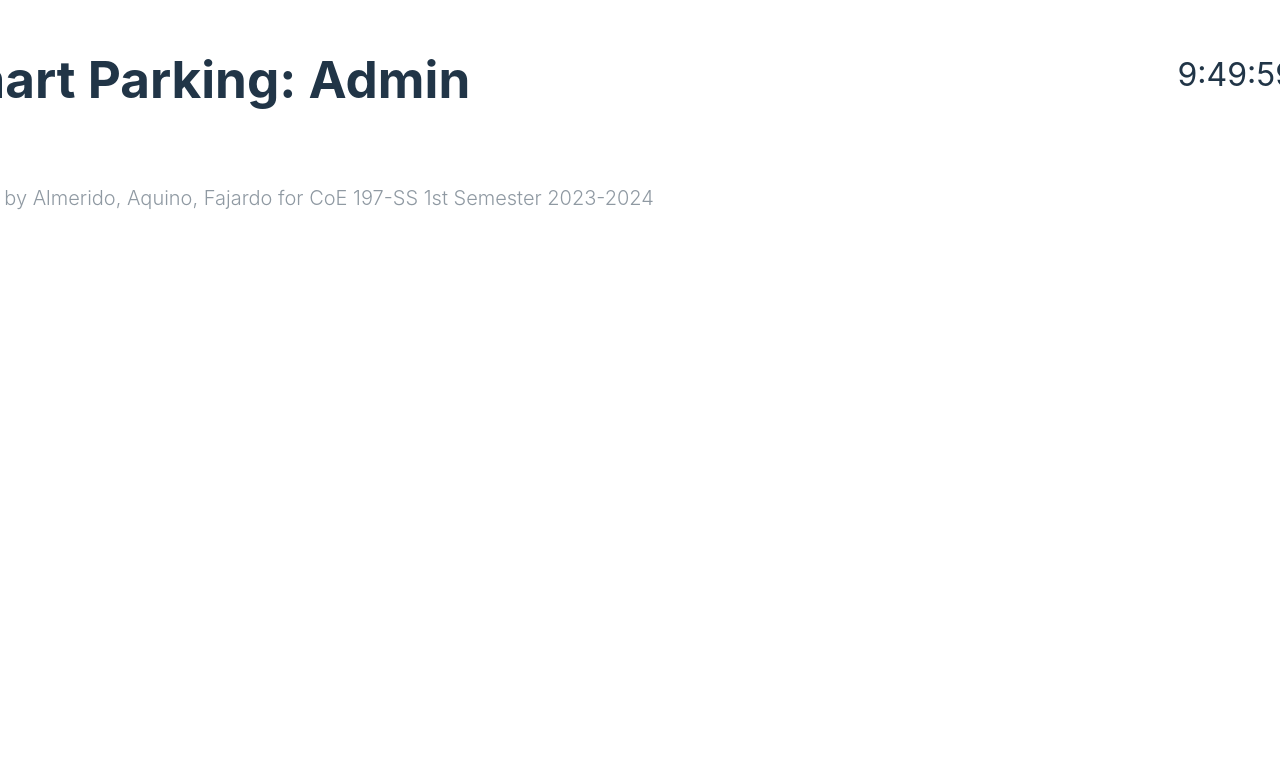
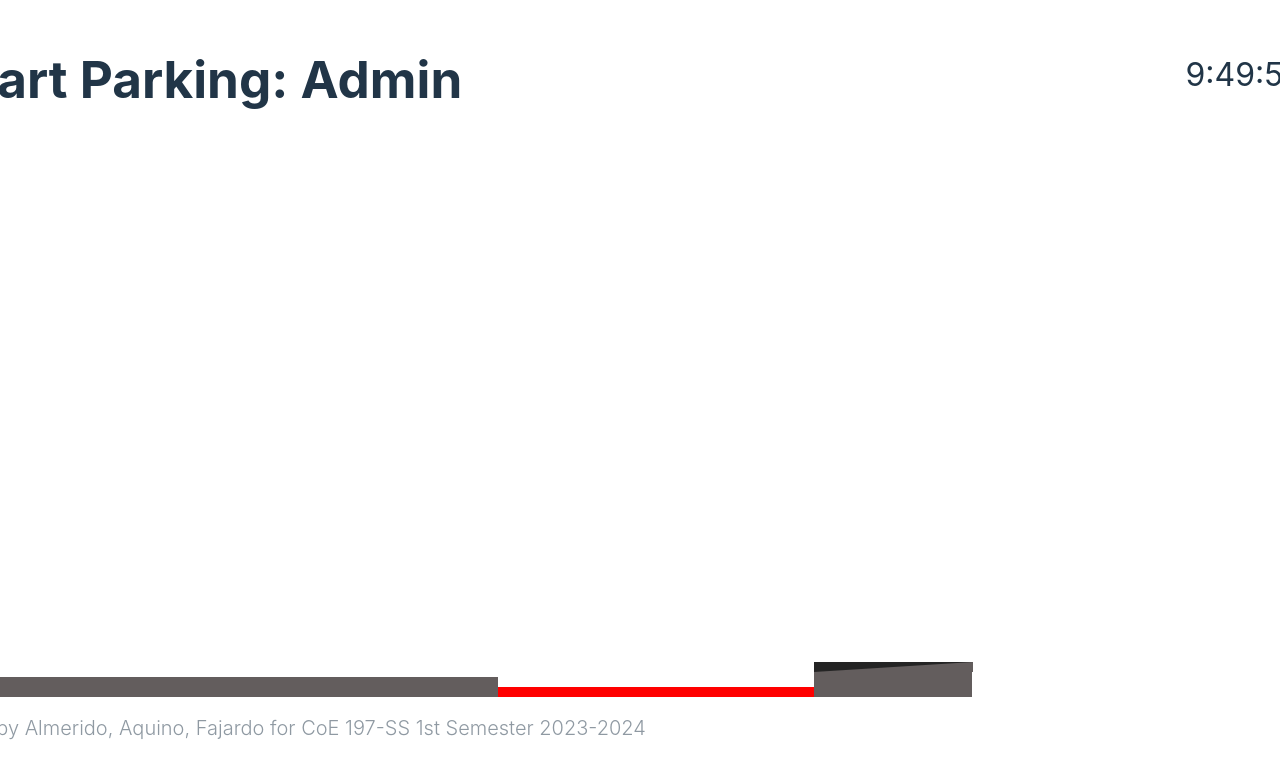
Before and after one commit to alztr2908/coe-197-design-project, a React (Vite) app: page / in a window 1280 px wide. Shown: the top 778 px of the page. Built offline with nearby package versions, Linux system fonts and the light colour scheme.

Commit message:
fix fence in map.js

```diff
--- a/src/App.css
+++ b/src/App.css
@@ -2,5 +2,5 @@
     width: 1480px;
     height: 700px;
     border: 1px solid white;
-    padding: 0 1.5em;
+    padding: 0 1em;
 }
--- a/src/App.jsx
+++ b/src/App.jsx
@@ -1,6 +1,7 @@
 import { useState } from "react";
 import Navbar from "./components/navbar";
 import Footer from "./components/footer";
+import Main from "./pages/main";
 
 import "./App.css";
 
@@ -9,7 +10,7 @@ function App() {
     <>
       <div className="App">
         <Navbar />
-        <div className="display"></div>
+        <Main />
         <Footer />
       </div>
     </>
--- /dev/null
+++ b/src/components/dashboard.css
@@ -0,0 +1,7 @@
+.db-bg{
+    border: 1px solid white;
+    width: 390px;
+    height: 530px;
+    /* position: relative;
+    bottom: 30px; */
+}
--- /dev/null
+++ b/src/components/dashboard.jsx
@@ -0,0 +1,11 @@
+import React from "react";
+import "./dashboard.css";
+const map = () => {
+  return (
+    <div className="db-bg">
+      <span></span>
+    </div>
+  );
+};
+
+export default map;
--- /dev/null
+++ b/src/components/map.css
@@ -0,0 +1,43 @@
+.map-bg {
+    border: 1px solid white;
+    width: 1100px;
+    height: 500px;
+    margin-right: 1em;
+}
+
+.fence {
+    height: 20px;
+    position: relative;
+    top: 96%;
+    display: flex;
+    /* justify-content: end; */
+    align-items: end;
+}
+
+.long-fence {
+    background-color: #635D5D;
+    width: 55%;
+    /* float: bottom; */
+    height: 100%;
+}
+
+.entrance-exit {
+    background-color: red;
+    width: 30%;
+    height: 50%;
+}
+
+.short-fence {
+    background-color: #635D5D;
+    height: 130%;
+    width: 15%;
+}
+
+.short-fence::before {
+    content: '';
+    position: absolute;
+    bottom: 25px;
+    border-top: 10px solid #242424;;
+    border-right: 159px solid #635D5D;
+    width: 0;
+}
--- /dev/null
+++ b/src/components/map.jsx
@@ -0,0 +1,16 @@
+import React from "react";
+import "./map.css";
+const map = () => {
+  return (
+    <div className="map-bg">
+      <div className="fence">
+        <span className="long-fence"></span>
+        <span className="entrance-exit"></span>
+        <span className="short-fence"></span>
+      </div>
+      <span></span>
+    </div>
+  );
+};
+
+export default map;
--- a/src/components/navbar.css
+++ b/src/components/navbar.css
@@ -28,7 +28,3 @@ li {
     cursor: pointer;
     font-weight: 300;
 }
-
-li:hover {
-    border-bottom: 2px solid white;
-}
--- /dev/null
+++ b/src/pages/main.jsx
@@ -0,0 +1,13 @@
+import React from "react";
+import Map from "../components/map";
+import Dashboard from "../components/dashboard";
+const main = () => {
+  return (
+    <div style={{ display: "flex", alignItems: "center" }}>
+      <Map />
+      <Dashboard />
+    </div>
+  );
+};
+
+export default main;
```
Also changed, not shown: src/pages/map.jsx (deleted).
